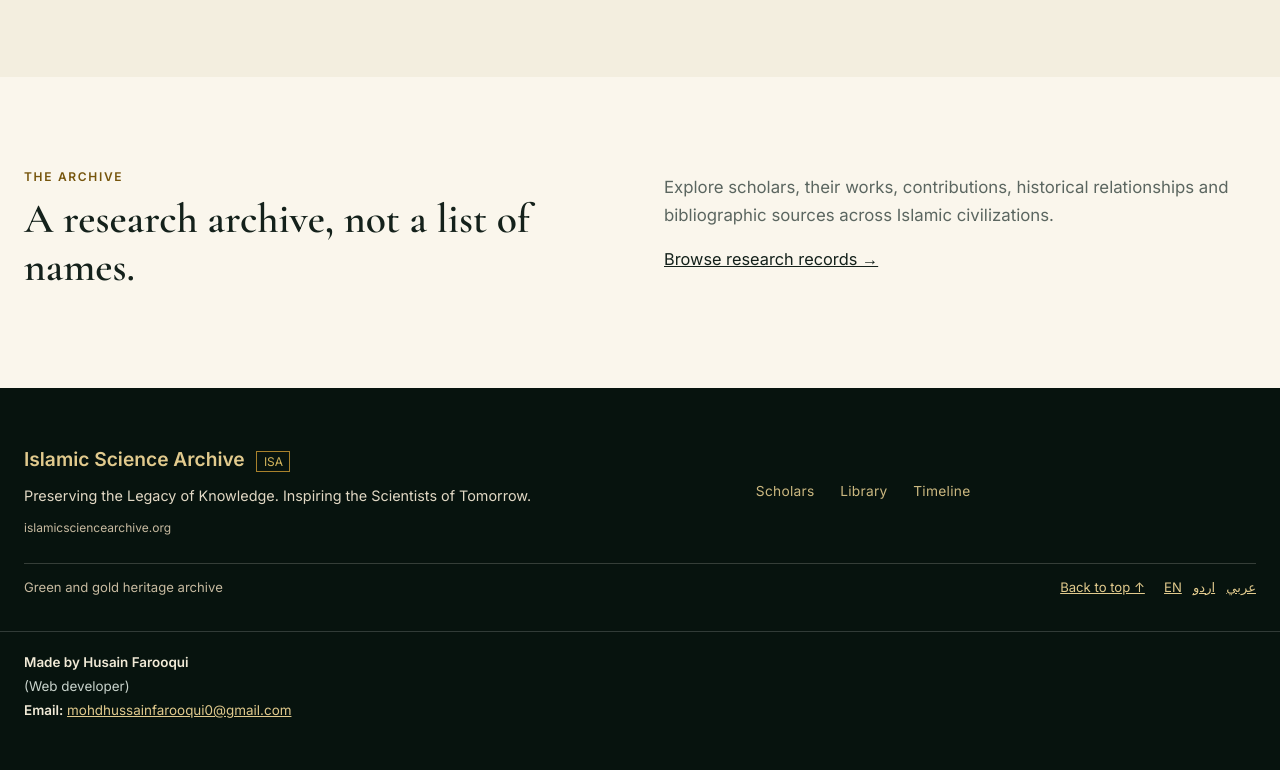
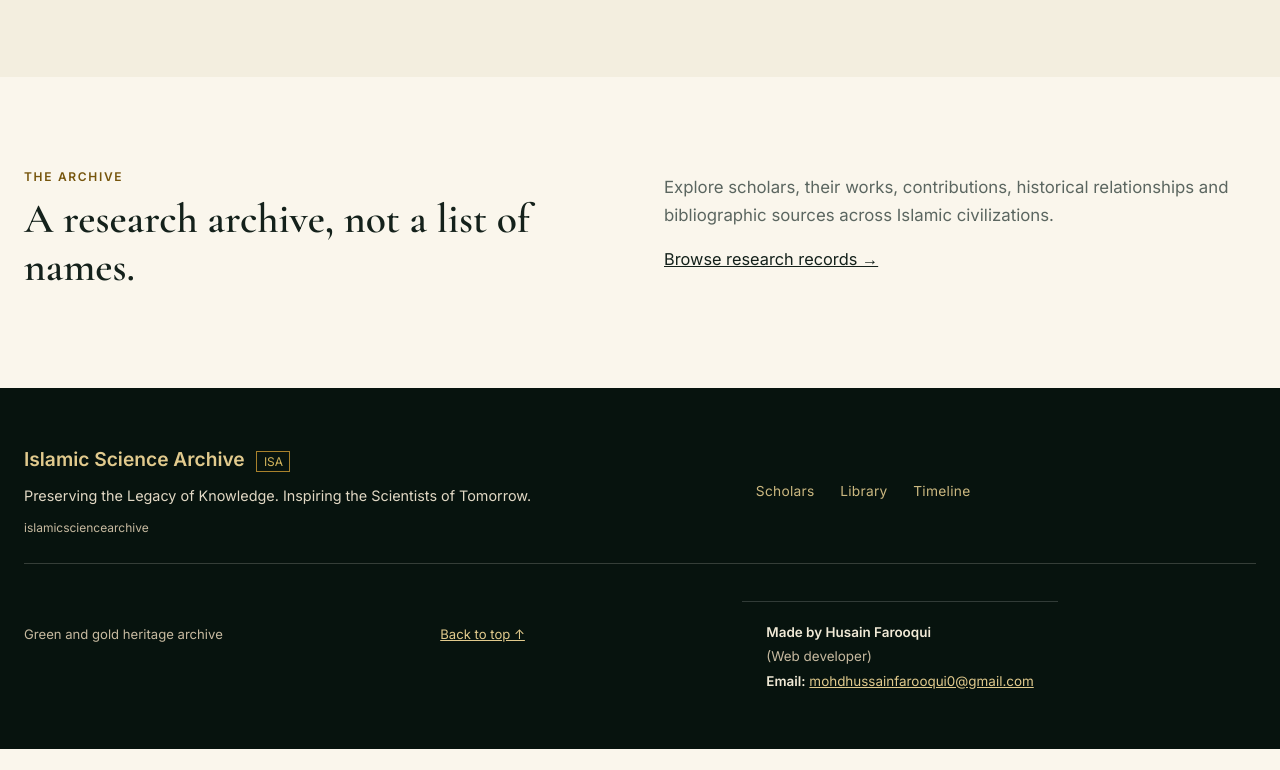
Before and after one commit to Husainfaroqui/ISA-Project-, a website built with Vite: page index.html in a window 1280 px wide. Shown: the part 5114-5884 px from the top of the page. After the commit the page ends 5863 px from the top, so only its background shows below. Built offline with nearby package versions, Linux system fonts and the light colour scheme; some packages are replaced by stand-ins of ours; no server answers; the database is empty; a web font is replaced by a local one.

Commit message:
Update footer.html

```diff
--- a/src/pages/footer.html
+++ b/src/pages/footer.html
@@ -1,9 +1,8 @@
 <footer class="site-footer">
  <div class="wrap footer-inner">
-  <div class="footer-brand"><a href="/{L}/" class="footer-logo"><strong>Islamic Science Archive</strong> <span>ISA</span></a><p data-i18n="tag">Preserving the Legacy of Knowledge. Inspiring the Scientists of Tomorrow.</p><small>islamicsciencearchive.org</small></div>
+  <div class="footer-brand"><a href="/{L}/" class="footer-logo"><strong>Islamic Science Archive</strong> <span>ISA</span></a><p data-i18n="tag">Preserving the Legacy of Knowledge. Inspiring the Scientists of Tomorrow.</p><small>islamicsciencearchive</small></div>
   <nav class="footer-links" aria-label="Archive links"><a href="/{L}/scholars" data-i18n="nav_scholars">Scholars</a><a href="/{L}/library" data-i18n="nav_library">Library</a><a href="/{L}/timeline" data-i18n="nav_timeline">Timeline</a></nav>
-  <div class="footer-bottom"><span>Green and gold heritage archive</span><a href="/{L}/#top" data-i18n="top">Back to top ↑</a><div class="footer-languages"><a href="/en/" lang="en" aria-label="English">EN</a><a href="/ur/" lang="ur" aria-label="اردو">اردو</a><a href="/ar/" lang="ar" aria-label="العربية">عربي</a></div></div>
- </div>
+  <div class="footer-bottom"><span>Green and gold heritage archive</span><a href="/{L}/#top" data-i18n="top">Back to top ↑</a>
  <div class="wrap footer-creator" aria-label="Website creator contact">
   <p><strong>Made by Husain Farooqui</strong><br> (Web developer) <br><strong>Email:</strong> <a href="mailto:mohdhussainfarooqui0@gmail.com">mohdhussainfarooqui0@gmail.com</a></p>
  </div>
```
